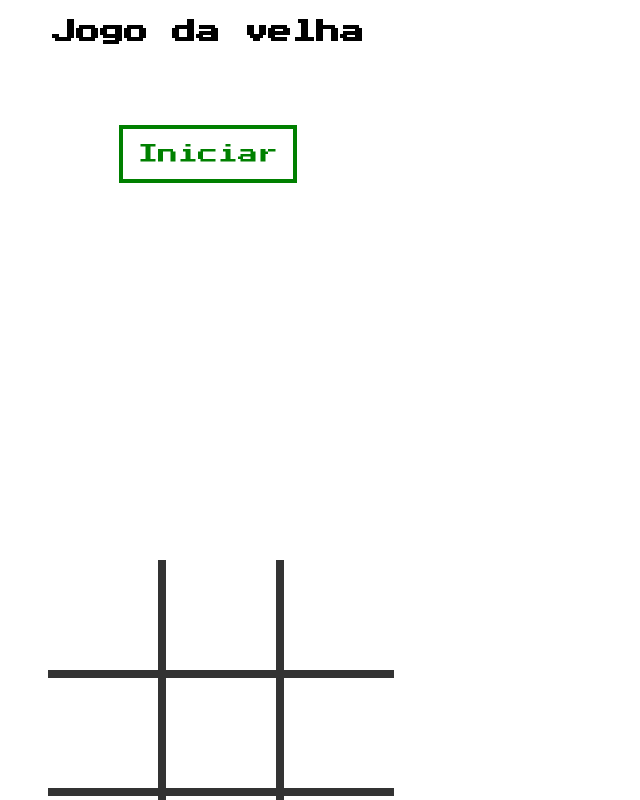
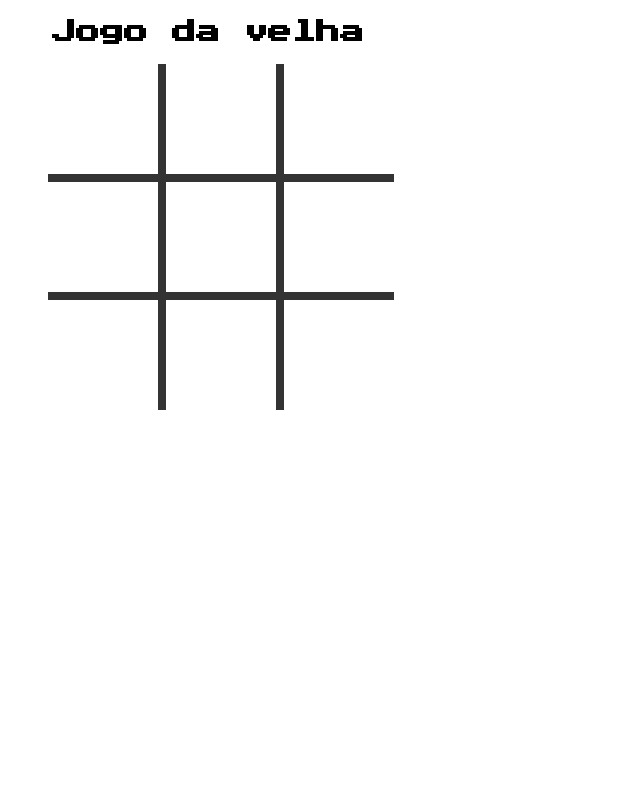
Before and after one commit to fabiokreis/angular-jogo-da-velha, an Angular app: page / in a window 1280 px wide. Both pictures are taken after a click on the link "Iniciar". Shown: the top 800 px of the page, without its empty margins (0-640 px from the left). Built offline with nearby package versions, Linux system fonts and the light colour scheme.

Commit message:
Implementando tela inicial

```diff
--- a/src/app/jogo-da-velha/jogo-da-velha.component.html
+++ b/src/app/jogo-da-velha/jogo-da-velha.component.html
@@ -2,15 +2,14 @@
   <h2>Jogo da velha</h2>
 
   <!-- tela inicial -->
-    <div class="principal">
-      <a href="#"
-         class="botao">
+  <div class="principal" *ngIf="showInicio">
+    <a href="#" class="botao" (click)="iniciarJogo()">
       Iniciar
     </a>
   </div><!-- fim tela inicial -->
 
   <!-- tabuleiro -->
-    <div>
+  <div *ngIf="showTabuleiro">
     <ul>
       <li class="kz-border-bottom kz-border-right"></li>
       <li class="kz-border-bottom kz-border-right"></li>
@@ -25,14 +24,13 @@
   </div><!-- fim tabuleiro -->
 
   <!-- tela final -->
-    <div>
+  <div *ngIf="showFinal">
     <span>
       <p>Você venceu!!!</p>
       <p>Você perdeu...</p>
       <p>O jogo terminou empatado...</p>
       <br />
-      <a href="#"
-           class="botao">
+      <a href="#" class="botao">
         Jogar novamente
       </a>
     </span>
--- a/src/app/jogo-da-velha/jogo-da-velha.component.ts
+++ b/src/app/jogo-da-velha/jogo-da-velha.component.ts
@@ -1,4 +1,5 @@
 import { Component, OnInit } from '@angular/core';
+import { JogoDaVelhaService } from './shared';
 
 @Component({
   selector: 'app-jogo-da-velha',
@@ -7,9 +8,26 @@ import { Component, OnInit } from '@angular/core';
 })
 export class JogoDaVelhaComponent implements OnInit {
 
-  constructor() { }
+  constructor(private jogoDaVelhaService: JogoDaVelhaService) { }
 
   ngOnInit(): void {
+    this.jogoDaVelhaService.inicializar();
+  }
+
+  get showInicio(): boolean {
+    return this.jogoDaVelhaService.showInicio;
+  }
+
+  get showTabuleiro(): boolean {
+    return this.jogoDaVelhaService.showTabuleiro
+  }
+
+  get showFinal(): boolean {
+    return this.jogoDaVelhaService.showFinal;
+  }
+
+  iniciarJogo(): void {
+    this.jogoDaVelhaService.iniciarJogo();
   }
 
 }
```
Lines whose indentation alone changed are shown as unchanged.
